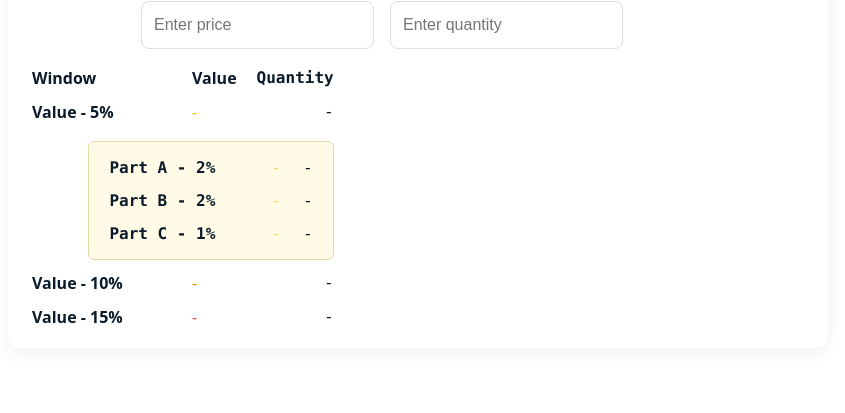
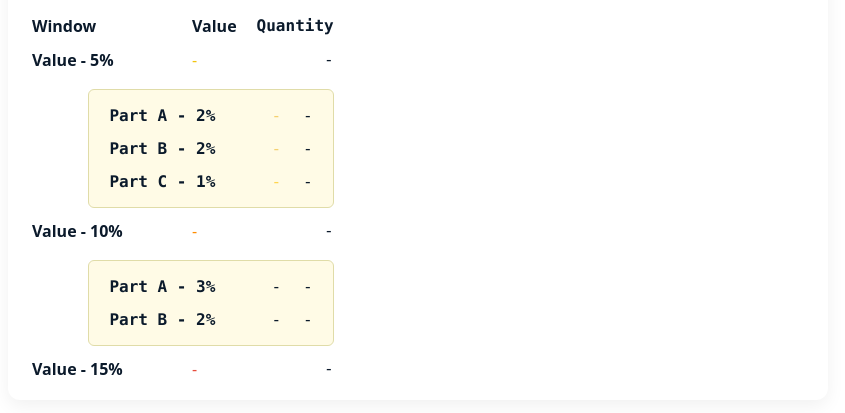
Before and after one commit to amanshrm123/str, a plain HTML site: page index.html in a window 1280 px wide. Shown: the part 263-676 px from the top of the page, without its empty margins (222-1067 px from the left). Drawn offline with Linux system fonts and the light colour scheme.

Commit message:
Add subdivisions of 10 percent in index.html

```diff
--- a/index.html
+++ b/index.html
@@ -81,6 +81,26 @@
         <td><span id="qty10">-</span></td>
       </tr>
       <tr>
+        <td colspan="3">
+          <div class="subbox" role="group" aria-label="Subdivisions of 10 percent">
+            <table class="inner">
+              <tbody>
+                <tr>
+                  <td>Part A - 3%</td>
+                  <td><span id="win3_10">-</span></td>
+                  <td><span id="qty3_10">-</span></td>
+                </tr>
+                <tr>
+                  <td>Part B - 2%</td>
+                  <td><span id="win2_10">-</span></td>
+                  <td><span id="qty2_10">-</span></td>
+                </tr>
+              </tbody>
+            </table>
+          </div>
+        </td>
+      </tr>
+      <tr>
         <td>Value - 15%</td>
         <td><span id="win15">-</span></td>
         <td><span id="qty15">-</span></td>
```
